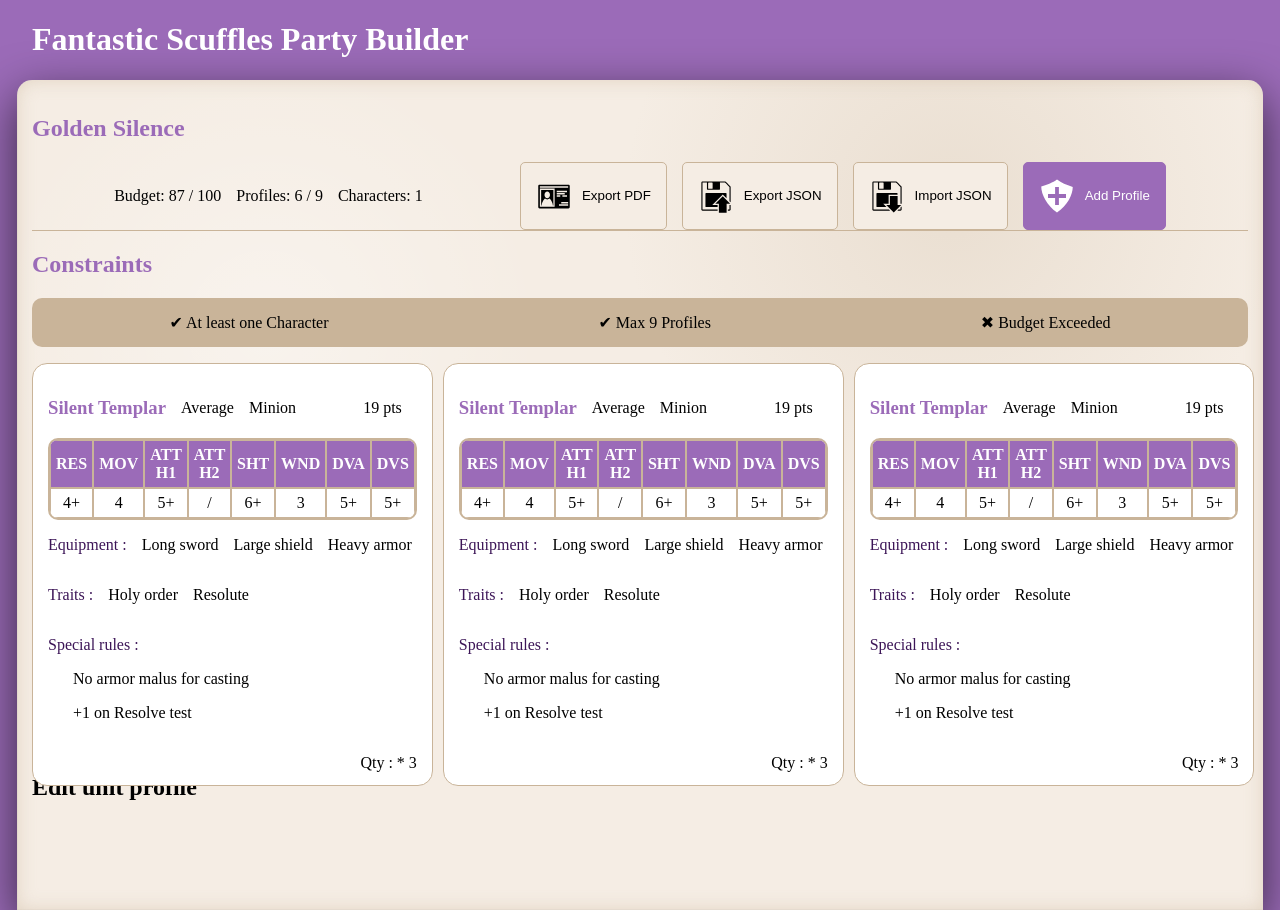
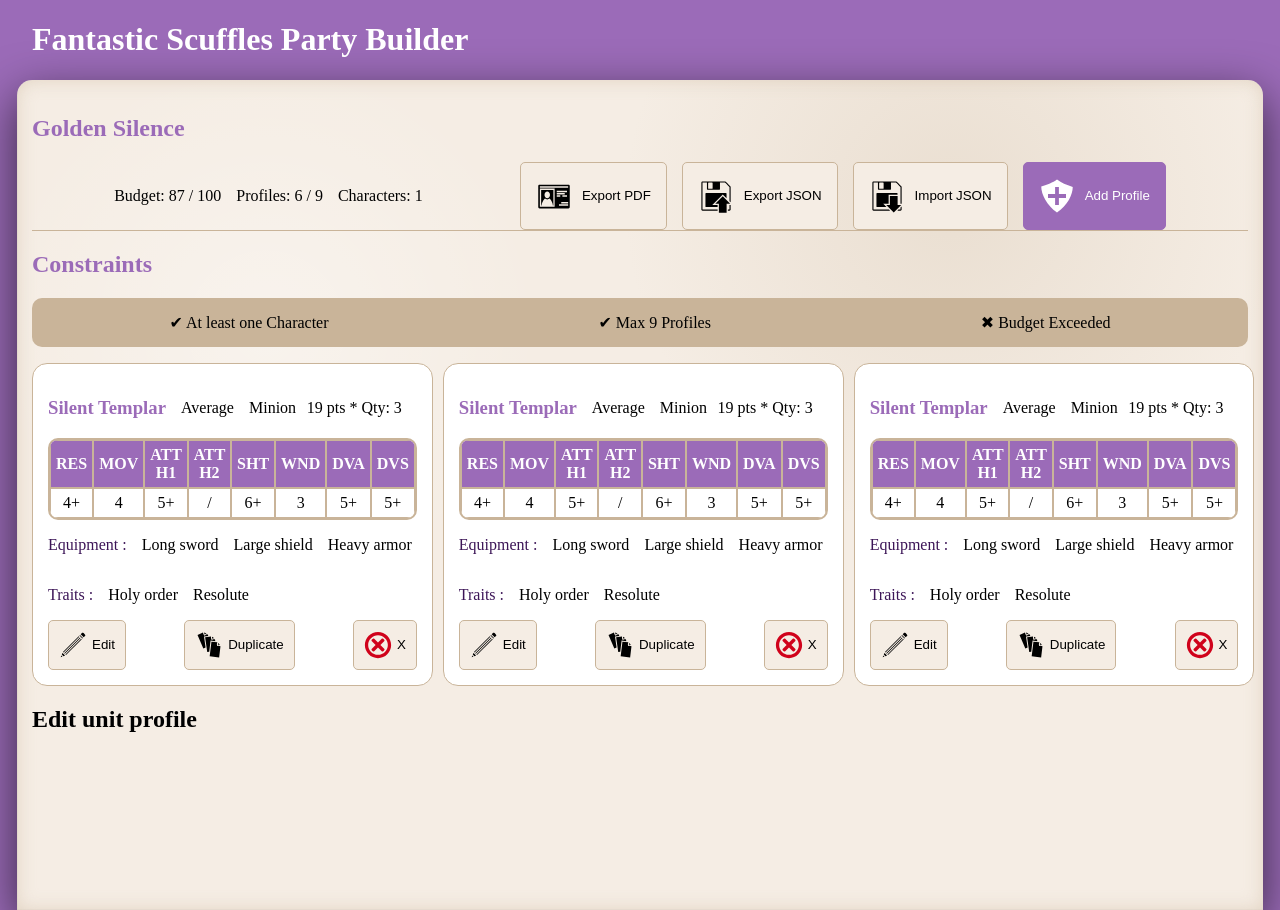
Before and after one commit to Jouvain/FantasticScufflesPartyBuilder, an Angular app in the folder fantastic-scuffles-party-builder/: page / in a window 1280 px wide. Built offline with nearby package versions, Linux system fonts and the light colour scheme.

Commit message:
refactor (unit-card): add btns

```diff
--- a/fantastic-scuffles-party-builder/src/app/features/party-builder/components/btn-action/btn-action.html
+++ b/fantastic-scuffles-party-builder/src/app/features/party-builder/components/btn-action/btn-action.html
@@ -1,4 +1,4 @@
-<button class="btn" [class.btn--variant]="variant()">
+<button class="btn" [class.btn--variant]="variant()" [class.btn--small]="small()">
     <img class="btn_icon" [src]=icon() />
     {{label()}}
 </button>
--- a/fantastic-scuffles-party-builder/src/app/features/party-builder/components/btn-action/btn-action.less
+++ b/fantastic-scuffles-party-builder/src/app/features/party-builder/components/btn-action/btn-action.less
@@ -28,4 +28,11 @@
             background-color: @strong;
         }
     }
+    &--small {
+        padding: @space-s;
+        gap: @space-xs;
+        .btn_icon {
+            height: 28px;
+        }
+    }
 }
--- a/fantastic-scuffles-party-builder/src/app/features/party-builder/components/btn-action/btn-action.ts
+++ b/fantastic-scuffles-party-builder/src/app/features/party-builder/components/btn-action/btn-action.ts
@@ -10,4 +10,5 @@ export class BtnAction {
   label = input.required<string>();
   icon = input.required<string>();
   variant = input(false);
+  small = input(false);
 }
--- a/fantastic-scuffles-party-builder/src/app/features/party-builder/components/unit-card/unit-card.html
+++ b/fantastic-scuffles-party-builder/src/app/features/party-builder/components/unit-card/unit-card.html
@@ -6,7 +6,7 @@
             <p>Minion</p>
         </div>
         <div class="desc_float">
-            <p>19 pts</p>
+            <p>19 pts * Qty: 3</p>
         </div>
     </div>
     <table class="unit-stats">
@@ -51,12 +51,16 @@
             <p>Resolute</p>
         </div>
     </div>
-    <div class="unit-card_special">
+    <!-- <div class="unit-card_special">
         <p class="strong">Special rules :</p>
         <div class="list--special">
             <p>No armor malus for casting</p>
             <p>+1 on Resolve test</p>
         </div>
+    </div> -->
+    <div class="unit-controls">
+        <app-btn-action label="Edit" icon="/icons/pencil.svg" [small]=true />
+        <app-btn-action label="Duplicate" icon="/icons/files.svg" [small]=true />
+        <app-btn-action label="X" icon="/icons/cancel.svg" [small]=true />
     </div>
-    <p class="unit-card_qty">Qty : * 3</p>
 </div>
--- a/fantastic-scuffles-party-builder/src/app/features/party-builder/components/unit-card/unit-card.less
+++ b/fantastic-scuffles-party-builder/src/app/features/party-builder/components/unit-card/unit-card.less
@@ -10,7 +10,6 @@
     border-radius: @space-md;
     border: 1px solid @background-strong;
     padding: @space-md;
-    height: 100%;
     background-color: @background-secondary;
 }
 
@@ -50,7 +49,10 @@
         color: @text-secondary;
     }
 }
-
+.unit-controls {
+    .unit-listing();
+    justify-content: space-between;
+}
 
 .unit-card_slots {
     .unit-listing();
--- a/fantastic-scuffles-party-builder/src/app/features/party-builder/components/unit-card/unit-card.ts
+++ b/fantastic-scuffles-party-builder/src/app/features/party-builder/components/unit-card/unit-card.ts
@@ -1,9 +1,10 @@
 import { Component } from '@angular/core';
+import { BtnAction } from "../btn-action/btn-action";
 
 
 @Component({
   selector: 'app-unit-card',
-  imports: [],
+  imports: [BtnAction],
   templateUrl: './unit-card.html',
   styleUrl: './unit-card.less',
 })
```
